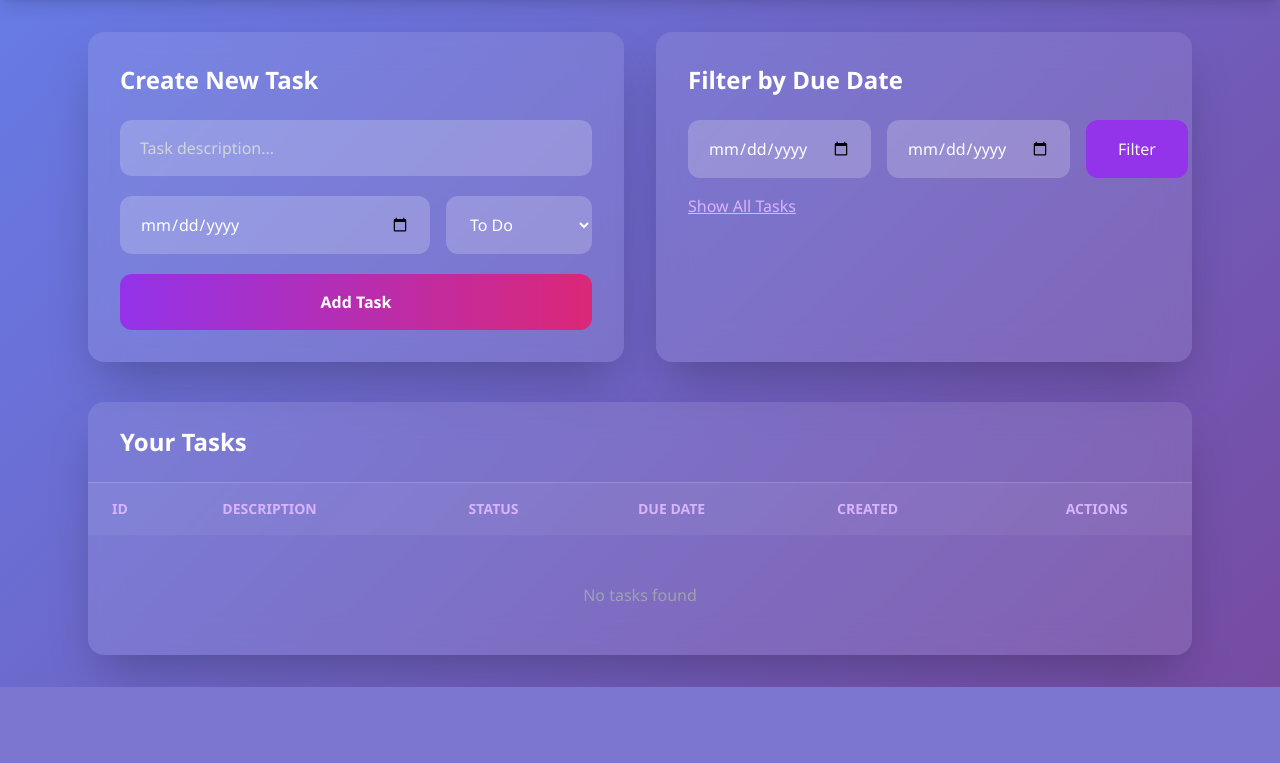
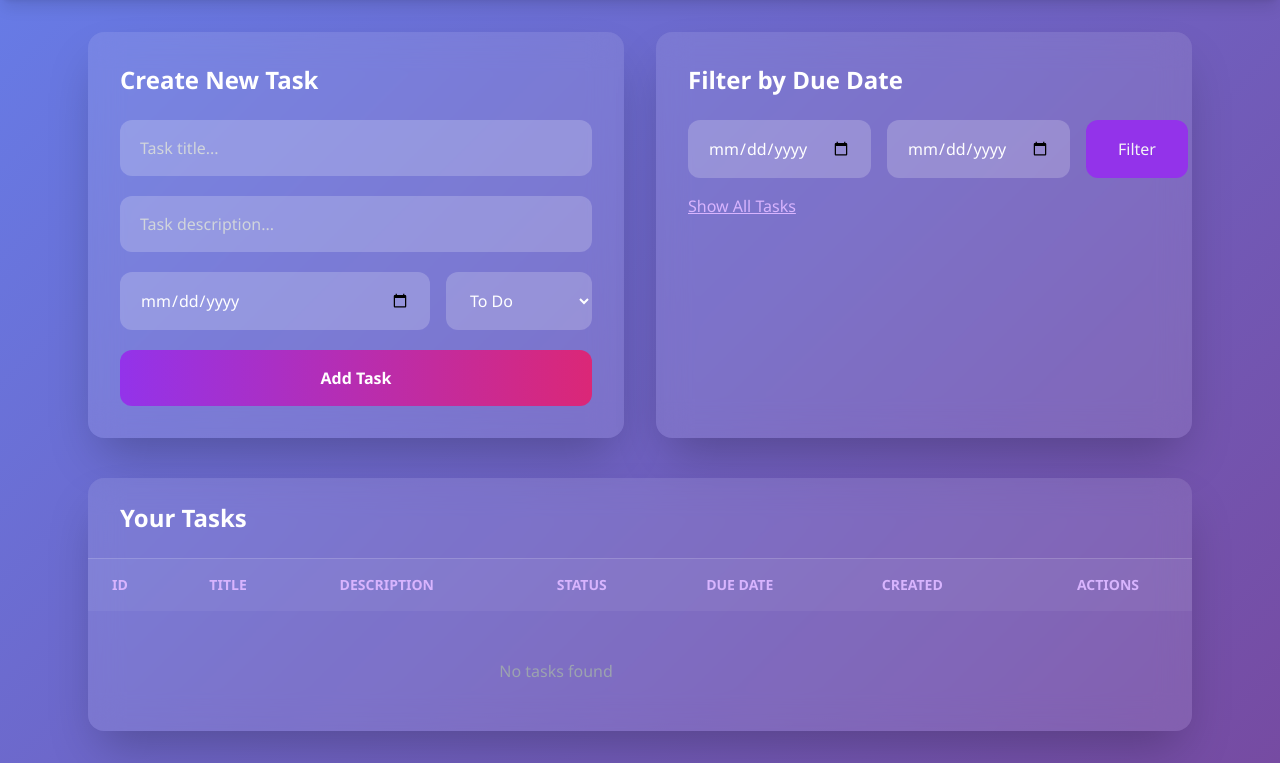
Before and after one commit to Abhishek120924/Python_Flask_CRUD_app, a Flask app: page / in a window 1280 px wide. Shown: the part 136-899 px from the top of the page. Before the commit the page ends 823 px from the top, so only its background shows below. Run offline with Flask 3, Linux system fonts and the light colour scheme; some libraries are stand-ins or nearby versions.

Commit message:
added a new field and fixed UI

```diff
--- a/TaskScheduler/app.py
+++ b/TaskScheduler/app.py
@@ -18,6 +18,7 @@
 
 class Task(db.Model):
     id = db.Column(db.Integer, primary_key=True)
+    title = db.Column(db.Text, nullable=False)
     description = db.Column(db.Text, nullable=False)
     status = db.Column(db.String(20), nullable=False, default='to do')  # 'to do', 'in progress', 'complete'
     due_date = db.Column(db.Date, nullable=False)
@@ -26,11 +27,12 @@
 @app.route('/', methods=['GET', 'POST'])
 def index():
     if request.method == 'POST':
+        title = request.form['title'].strip()
         description = request.form['description'].strip()
         status = request.form['status']
         due_date = datetime.strptime(request.form['due_date'], '%Y-%m-%d').date()
 
-        task = Task(description=description, status=status, due_date=due_date)
+        task = Task(title=title, description=description, status=status, due_date=due_date)
         db.session.add(task)
         db.session.commit()
         flash('Task created')
@@ -53,11 +55,13 @@
     task = Task.query.get_or_404(task_id)
 
     if request.method == 'POST':
+        new_title = request.form['title']
         new_desc = request.form['description']
         new_status = request.form['status']
         new_due = datetime.strptime(request.form['due_date'], '%Y-%m-%d').date()
 
         if task.status != 'complete':
+            task.title = new_title
             task.description = new_desc
         task.status = new_status
         task.due_date = new_due
--- a/TaskScheduler/templates/index.html
+++ b/TaskScheduler/templates/index.html
@@ -42,15 +42,17 @@
             <div class="bg-white bg-opacity-10 backdrop-blur-lg rounded-2xl p-8 shadow-2xl">
                 <h2 class="text-2xl font-semibold mb-6 text-white">Create New Task</h2>
                 <form method="post" class="space-y-5">
+                    <input type="text" name="title" placeholder="Task title..." required
+                           class="w-full px-5 py-4 rounded-xl bg-white bg-opacity-20 text-white placeholder-gray-300 focus:outline-none focus:ring-4 focus:ring-purple-400">
                     <input type="text" name="description" placeholder="Task description..." required
                            class="w-full px-5 py-4 rounded-xl bg-white bg-opacity-20 text-white placeholder-gray-300 focus:outline-none focus:ring-4 focus:ring-purple-400">
                     <div class="flex gap-4">
                         <input type="date" name="due_date" required
                                class="flex-1 px-5 py-4 rounded-xl bg-white bg-opacity-20 text-white focus:outline-none focus:ring-4 focus:ring-purple-400">
                         <select name="status" class="px-5 py-4 rounded-xl bg-white bg-opacity-20 text-white focus:outline-none focus:ring-4 focus:ring-purple-400">
-                            <option value="to do">To Do</option>
-                            <option value="in progress">In Progress</option>
-                            <option value="complete">Complete</option>
+                            <option value="to do" style="background:blue;">To Do</option>
+                            <option value="in progress" style="background:blue;">In Progress</option>
+                            <option value="complete" style="background:blue;">Complete</option>
                         </select>
                     </div>
                     <button class="w-full bg-gradient-to-r from-purple-600 to-pink-600 hover:from-purple-700 hover:to-pink-700 text-white font-bold py-4 rounded-xl transition transform hover:scale-105">
@@ -81,6 +83,7 @@
                     <thead class="bg-white bg-opacity-5">
                         <tr class="text-purple-300 uppercase text-sm">
                             <th class="px-6 py-4">ID</th>
+                            <th class="px-6 py-4">Title</th>
                             <th class="px-6 py-4">Description</th>
                             <th class="px-6 py-4">Status</th>
                             <th class="px-6 py-4">Due Date</th>
@@ -92,6 +95,7 @@
                         {% for t in tasks %}
                         <tr class="hover:bg-white hover:bg-opacity-5 transition">
                             <td class="px-6 py-5 text-gray-300">{{ t.id }}</td>
+                            <td class="px-6 py-5 font-medium text-white max-w-md truncate">{{ t.title }}</td>
                             <td class="px-6 py-5 font-medium text-white max-w-md truncate">{{ t.description }}</td>
                             <td class="px-6 py-5">
                                 <span class="px-4 py-2 rounded-full text-sm font-medium
--- a/TaskScheduler/templates/update.html
+++ b/TaskScheduler/templates/update.html
@@ -1,5 +1,6 @@
 <h1>Update Task {{ task.id }}</h1>
 <form method="post">
+  <input type="text" name="title" value="{{ task.title }}" {% if task.status == 'complete' %}readonly{% endif %}>
   <input type="text" name="description" value="{{ task.description }}" {% if task.status == 'complete' %}readonly{% endif %}>
   <input type="date" name="due_date" value="{{ task.due_date.isoformat() }}" required>
   <select name="status">
```
